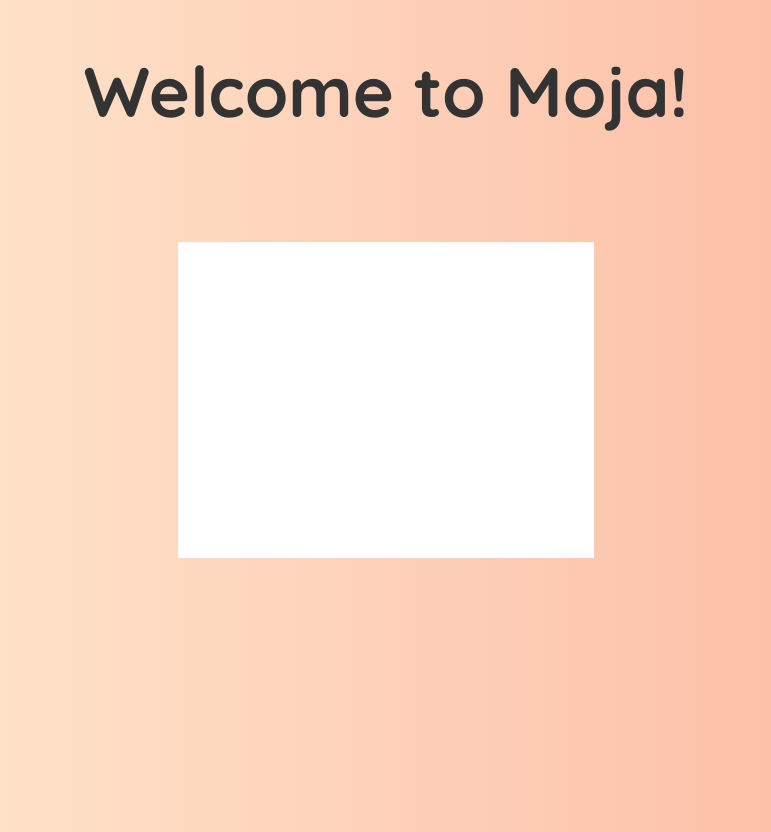
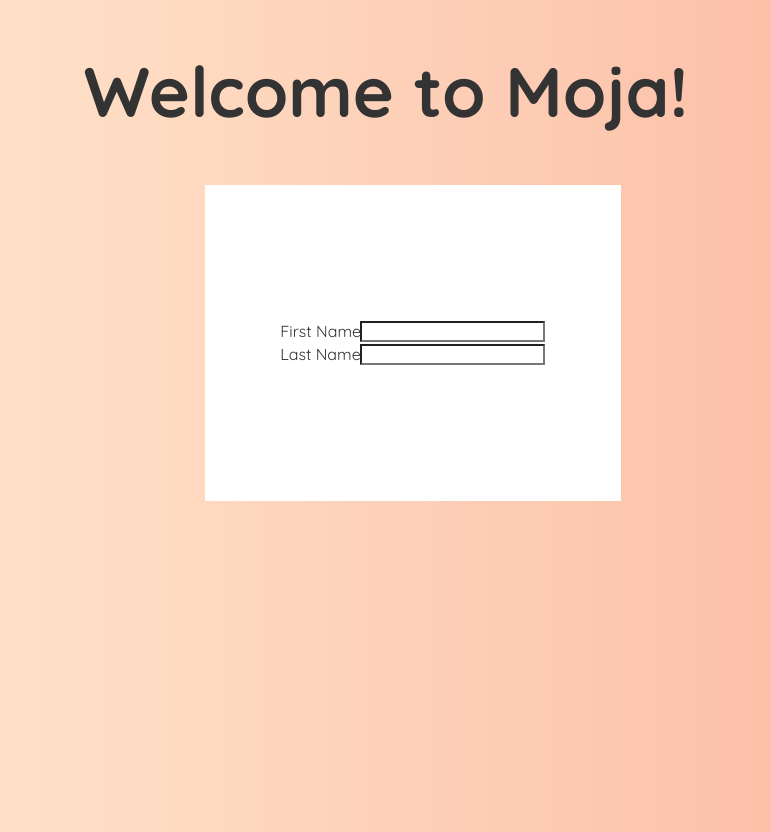
Before and after one commit to Moja-bangladesh/Moja, a React (Vite) app in the folder Moja/: page / in a window 1280 px wide. Shown: the whole page, without its empty margins (254-1025 px from the left). Built offline with nearby package versions, Linux system fonts and the light colour scheme.

Commit message:
added name properties

```diff
--- a/Moja/src/ChakraLogin.tsx
+++ b/Moja/src/ChakraLogin.tsx
@@ -1,22 +1,9 @@
-import React, { useEffect, useState } from 'react';
-import { Stack } from '@chakra-ui/react';
-import './ChakraLogin.css';
+import React from 'react';
+import { Stack, Input, InputGroup, InputLeftAddon } from '@chakra-ui/react';
 
 const ChakraLogin = () => {
-  const [fadeIn, setFadeIn] = useState(false);
-
-  useEffect(() => {
-    // Delay the fade-in effect by 1 second (adjust as needed)
-    const timer = setTimeout(() => {
-      setFadeIn(true);
-    }, 1000);
-
-    return () => clearTimeout(timer);
-  }, []);
-
   return (
     <Stack
-      className={`fade-in ${fadeIn ? 'fade-in-active' : ''}`}
       spacing={6}
       p={8}
       maxW={'lg'}
@@ -27,12 +14,19 @@ const ChakraLogin = () => {
       height={'300px'}
       align={'center'}
       justify={'center'}
-      position={'absolute'}
-      top={'50%'}
-      left={'50%'}
-      transform={'translate(-50%, -50%)'}
+      mt={'50px'}
+      ml={'20%'}
     >
-      {/* Your login content goes here */}
+      <Stack spacing={2}>
+        <InputGroup>
+          <InputLeftAddon children="First Name" />
+          <Input type="text" />
+        </InputGroup>
+        <InputGroup>
+          <InputLeftAddon children="Last Name" />
+          <Input type="text" />
+        </InputGroup>
+      </Stack>
     </Stack>
   );
 };
```
